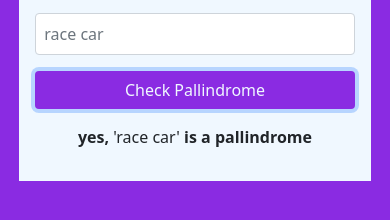
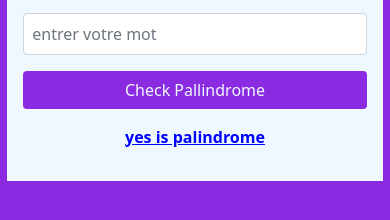
Before and after one commit to eliezermasial/Palindrome-projecy, a plain HTML site: page index.html in a window 390 px wide. Both pictures are taken after a click on the link "Check Pallindrome". Shown: the part 398-618 px from the top of the page. Drawn offline with Linux system fonts and the light colour scheme.

Commit message:
partie dynamique de ce site

```diff
--- a/index.html
+++ b/index.html
@@ -7,6 +7,7 @@
     <link rel="stylesheet" href="bootstrap-5.0.2-dist/css/bootstrap.min.css">
     <link rel="stylesheet" href="style.css">
     <script src="bootstrap-5.0.2-dist/js/bootstrap.bundle.min.js"></script>
+    <script type="module" src="palindrom.js" defer></script>
     <title>pallindrome</title>
 </head>
 <body>
@@ -15,9 +16,9 @@
             <div class="col-12 col-md-6 p-3 my-pallindrome">
                     <h1 class="fw-normal text-capitalize">pallindrome</h1>
                     <p class="fw-normal">a pallindrome is o word or phrase that reads the same backwards as farwards, e.g. level,refer.</p>
-                    <input type="text" class="form-control p-2 mt-3 mb-3" placeholder="race car">
-                    <a href="#" class="btn mb-3">check pallindrome</a>
-                    <p class="text-center fw-bold">yes, <strong class="fw-light">'race car'</strong> is a pallindrome</p>
+                    <input id="input" type="text" class="form-control p-2 mt-3 mb-3" placeholder="entrer votre mot">
+                    <a id="button" href="#" class="btn mb-3">check pallindrome</a>
+                    <p id="phrase" class="text-center "> <span id="reponse" class="fw-bold fw-light"></span></p>
             </div>
         </div>
     </div>
--- a/media.css
+++ b/media.css
@@ -4,7 +4,7 @@
 
     }
     .ligne{
-        margin-left: 2% !important;
-        margin-right: 2% !important;
+        padding-left: 2% !important;
+        padding-right: 2% !important;
     }
 }
--- /dev/null
+++ b/palindrom.js
@@ -0,0 +1,33 @@
+
+function palindrome(){
+    const input= document.querySelector('#input')
+    const button= document.querySelector('#button')
+    const span= document.querySelector('#reponse')
+
+
+    const inputvalue= input.value
+    const reverse= inputvalue.split('').reverse('').join('')
+
+
+    button.addEventListener('click',(e)=>{
+        e.preventDefault()
+        if(inputvalue == reverse){
+
+            span.innerHTML= `${"yes"}  ${inputvalue} ${"is"} ${"palindrome"}`
+            span.style.textDecoration = "underline"
+            span.style.color = 'blue'
+
+        } else if(inputvalue !== reverse){
+
+            span.innerHTML= `${"no,"}  ${inputvalue} ${"is"} ${"not"} ${"palindrome"}`
+            span.style.textDecoration = "underline"
+            span.style.color = 'red'
+        }else{
+            span.innerHTML= "impossible"
+        }
+
+    })
+
+}
+
+palindrome()
--- a/style.css
+++ b/style.css
@@ -24,4 +24,8 @@ body{
     width: 100%;
     color: var(--bg-alic);
     text-transform: capitalize;
+    box-shadow: none !important;
 }
+.btn:hover{
+    color: #fff;
+}
```
